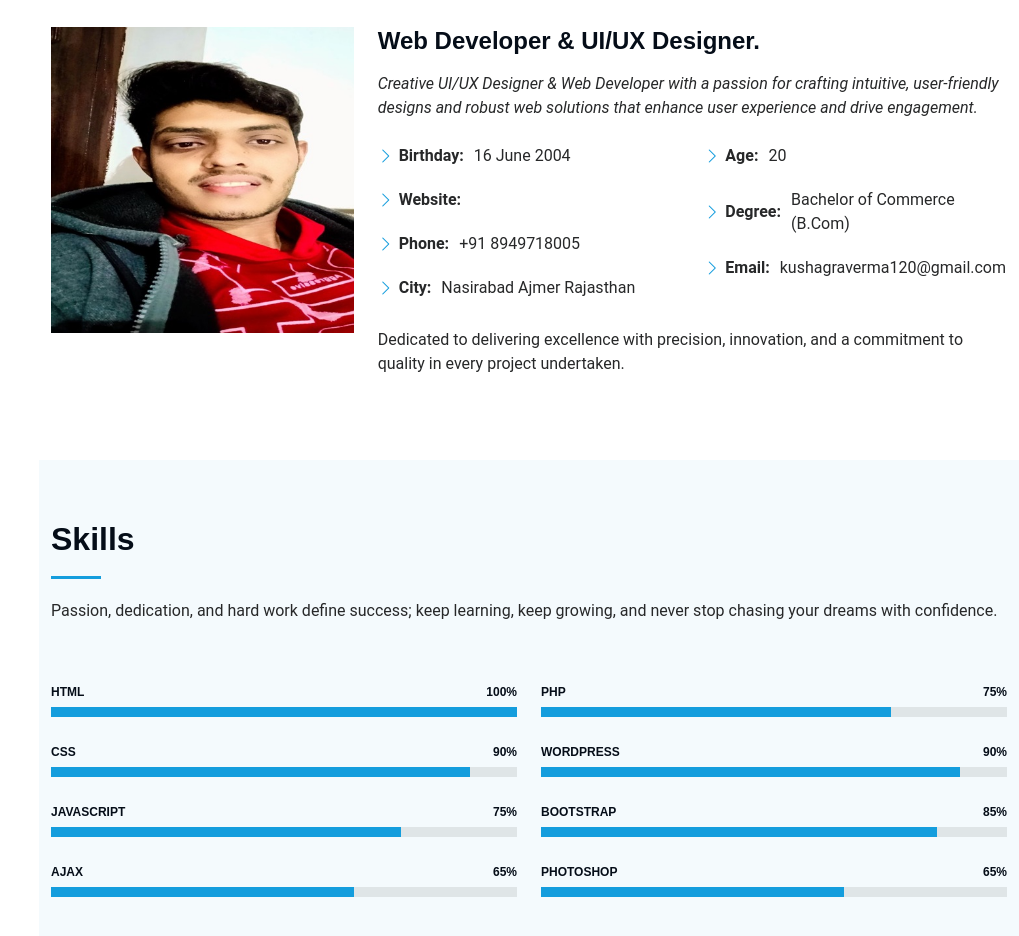
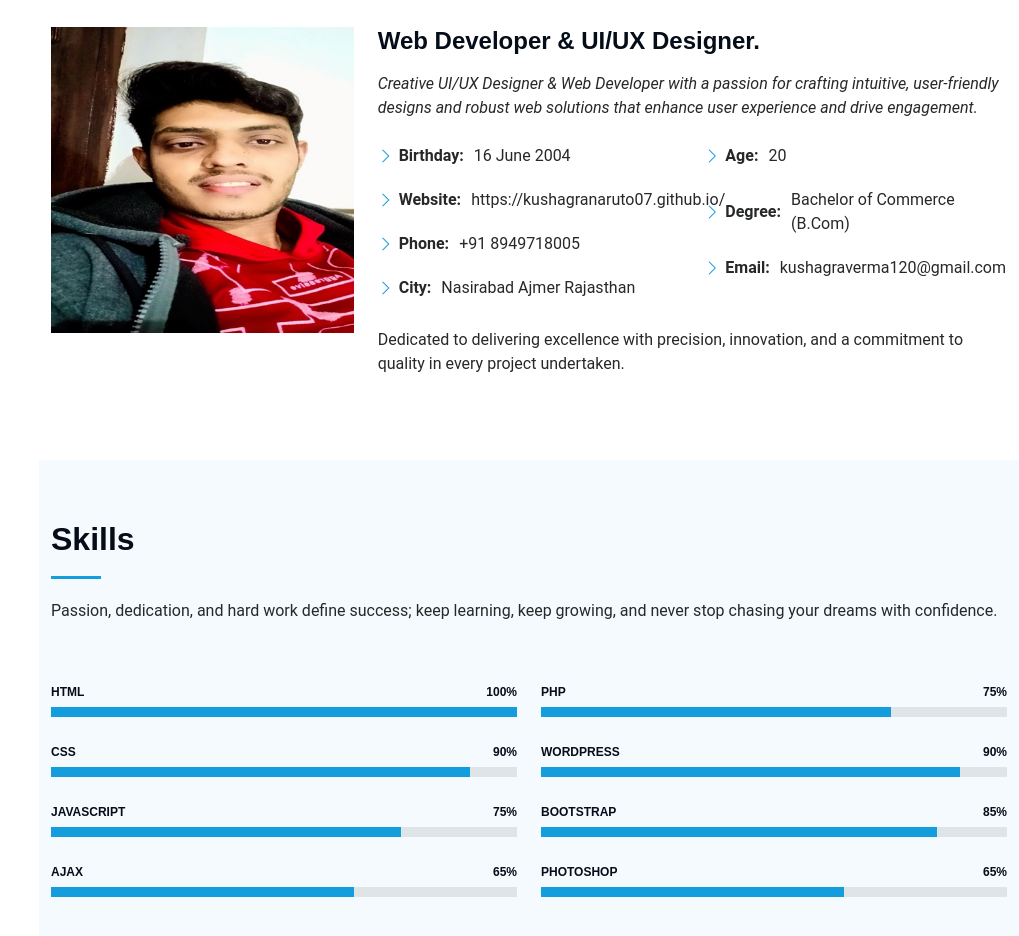
Before and after one commit to Kushagranaruto07/kushagranaruto07.github.io, a plain HTML site: page index.html in a window 1280 px wide. Shown: the part 1019-1955 px from the top of the page, without its empty margins (261-1280 px from the left). Drawn offline with Linux system fonts and the light colour scheme.

Commit message:
Update index.html

```diff
--- a/index.html
+++ b/index.html
@@ -87,7 +87,7 @@
               <div class="col-lg-6">
                 <ul>
                   <li><i class="bi bi-chevron-right"></i> <strong>Birthday:</strong> <span>16 June 2004</span></li>
-                  <li><i class="bi bi-chevron-right"></i> <strong>Website:</strong> <span></span></li>
+                  <li><i class="bi bi-chevron-right"></i> <strong>Website:</strong> <span>https://kushagranaruto07.github.io/</span></li>
                   <li><i class="bi bi-chevron-right"></i> <strong>Phone:</strong> <span>+91 8949718005</span></li>
                   <li><i class="bi bi-chevron-right"></i> <strong>City:</strong> <span>Nasirabad Ajmer Rajasthan </span></li>
                 </ul>
```
